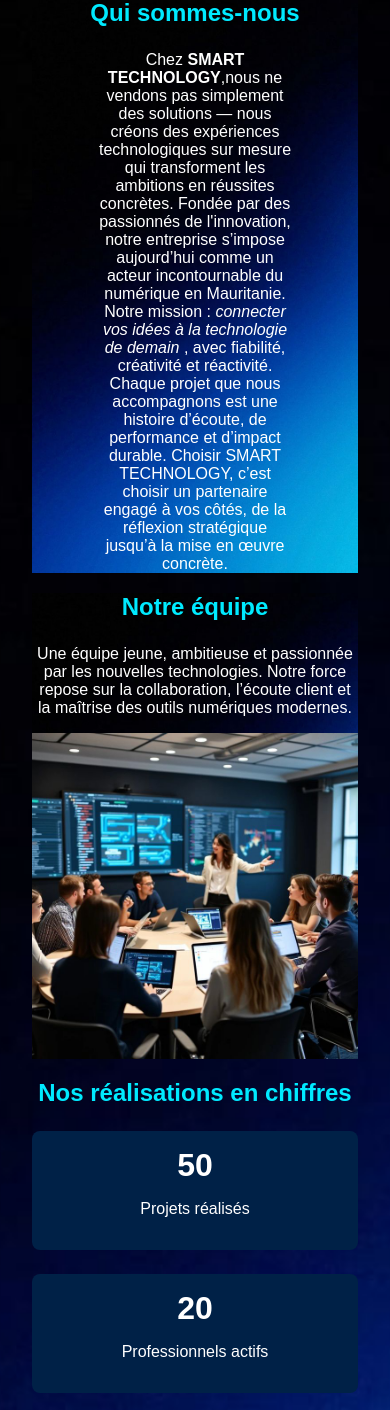
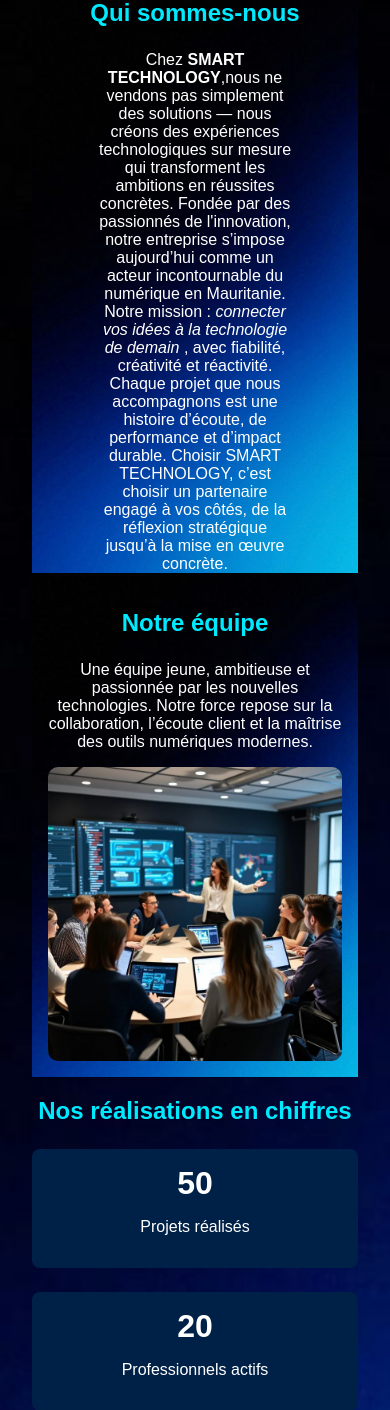
Before and after one commit to mariya181/poulma, a Django app: page /fr/qui-sommes-nous/ in a window 390 px wide. Shown: the part 115-1525 px from the top of the page. Run offline with Django 5.2, Linux system fonts and the light colour scheme.

Commit message:
Amélioration responsive de l'image de l'équipe sur mobile

```diff
--- a/main/static/css/styles.css
+++ b/main/static/css/styles.css
@@ -412,3 +412,14 @@ img {
   height: auto;
   display: block;
 }
+.team-photo {
+  max-width: 100%;
+  height: auto;
+  display: block;
+  margin: 0 auto;
+  border-radius: 10px; /* facultatif : arrondi léger */
+}
+.team-section_animated_slide-up {
+  padding: 1rem;
+  text-align: center;
+}
```
